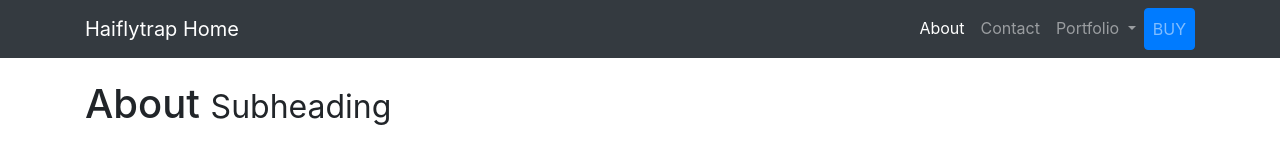
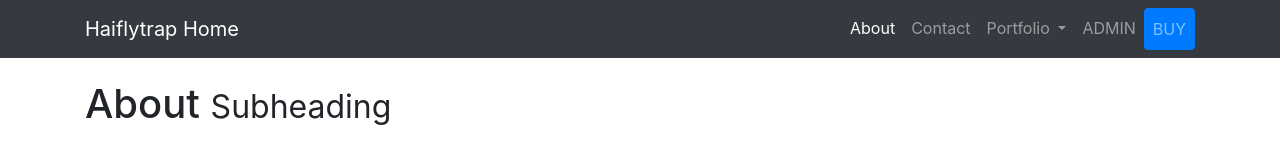
Before and after one commit to doniyke/haiflytrap, a website: page about.html in a window 1280 px wide. Shown: the top 144 px of the page. Drawn offline with Linux system fonts and the light colour scheme.

Commit message:
added admin menu item

```diff
--- a/about.html
+++ b/about.html
@@ -47,6 +47,9 @@
               <a class="dropdown-item" href="#">Single Portfolio Item</a>
             </div>
           </li>
+           <li class="nav-item">
+            <a class="nav-link" href="#">ADMIN</a>
+          </l>
          <li class="nav-item">
             <a class="nav-link btn nav-buy-btn btn-primary" href="#">BUY</a>
           </li>
```
Also changed, not shown: contact.html (+3 -0 lines), index.html (+3 -0 lines).
